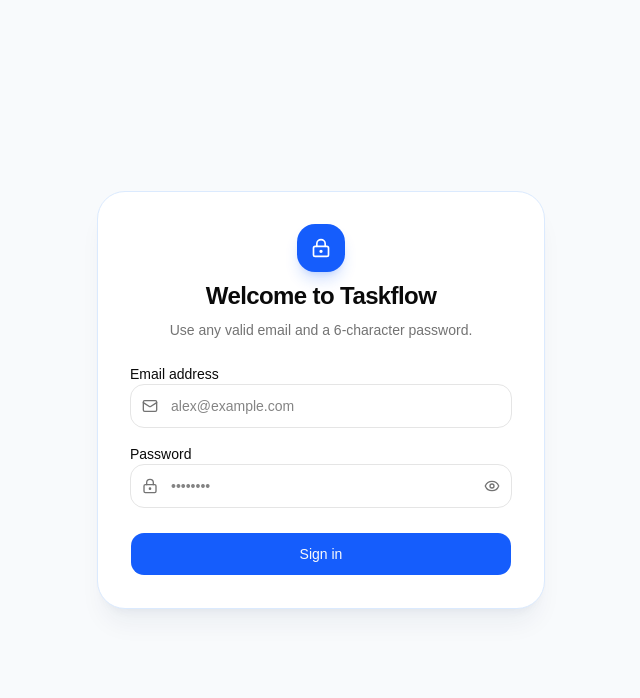
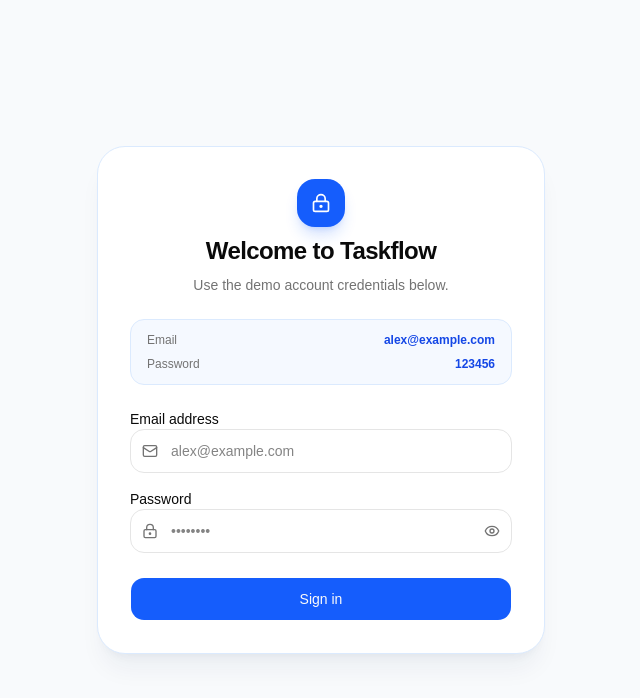
Before and after one commit to SaradBhatta12/task-management-dashboard, a Next.js app: page /login in a window 1280 px wide. Shown: the top 698 px of the page, without its empty margins (319-959 px from the left). Built offline with nearby package versions, Linux system fonts and the light colour scheme; no server answers.

Commit message:
feat: demo cred set

```diff
--- a/src/constants/index.ts
+++ b/src/constants/index.ts
@@ -2,3 +2,10 @@
 
 export const TASK_STATUSES: TaskStatus[] = ["todo", "in-progress", "done"]
 export const TASK_PRIORITIES: TaskPriority[] = ["low", "medium", "high"]
+
+export const DEMO_CREDENTIALS = {
+  email: "alex@example.com",
+  password: "123456",
+} as const
+
+export const DEMO_AUTH_TOKEN = "taskflow-demo-session"
--- a/src/features/auth/LoginForm.tsx
+++ b/src/features/auth/LoginForm.tsx
@@ -5,6 +5,7 @@
 import { useEffect, useState, type FormEvent } from "react"
 
 import { Button } from "@/components/ui/button"
+import { DEMO_AUTH_TOKEN, DEMO_CREDENTIALS } from "@/constants"
 import { setCredentials } from "@/features/auth/authSlice"
 import { validateLogin, type LoginErrors, type LoginInput } from "@/lib/validations/loginSchema"
 import { useAppDispatch, useAppSelector } from "@/store/hooks"
@@ -18,7 +19,10 @@
 export function LoginForm() {
   const router = useRouter()
   const dispatch = useAppDispatch()
-  const isAuthenticated = useAppSelector((state) => Boolean(state.auth.token))
+  const isAuthenticated = useAppSelector(
+    (state) =>
+      state.auth.token === DEMO_AUTH_TOKEN && state.auth.user?.email === DEMO_CREDENTIALS.email,
+  )
   const [values, setValues] = useState(initialValues)
   const [errors, setErrors] = useState<LoginErrors>({})
   const [showPassword, setShowPassword] = useState(false)
@@ -59,7 +63,7 @@
           name: displayName || "Taskflow User",
           email: values.email,
         },
-        token: `mock-token-${Date.now()}`,
+        token: DEMO_AUTH_TOKEN,
       }),
     )
 
@@ -77,8 +81,21 @@
           <LockKeyhole className="size-5" />
         </span>
         <h1 className="text-2xl font-bold tracking-tight">Welcome to Taskflow</h1>
-        <p className="text-sm text-muted-foreground">
-          Use any valid email and a 6-character password.
+        <p className="text-sm text-muted-foreground">Use the demo account credentials below.</p>
+      </div>
+
+      <div className="rounded-xl border border-blue-100 bg-blue-50/60 px-4 py-3 text-xs dark:border-blue-950 dark:bg-blue-950/20">
+        <p className="flex items-center justify-between gap-4">
+          <span className="text-muted-foreground">Email</span>
+          <span className="font-semibold text-blue-700 dark:text-blue-300">
+            {DEMO_CREDENTIALS.email}
+          </span>
+        </p>
+        <p className="mt-2 flex items-center justify-between gap-4">
+          <span className="text-muted-foreground">Password</span>
+          <span className="font-semibold text-blue-700 dark:text-blue-300">
+            {DEMO_CREDENTIALS.password}
+          </span>
         </p>
       </div>
 
--- a/src/features/auth/ProtectedRoute.tsx
+++ b/src/features/auth/ProtectedRoute.tsx
@@ -3,11 +3,15 @@
 import { useRouter } from "next/navigation"
 import { useEffect, type ReactNode } from "react"
 
+import { DEMO_AUTH_TOKEN, DEMO_CREDENTIALS } from "@/constants"
 import { useAppSelector } from "@/store/hooks"
 
 export function ProtectedRoute({ children }: { children: ReactNode }) {
   const router = useRouter()
-  const isAuthenticated = useAppSelector((state) => Boolean(state.auth.token))
+  const isAuthenticated = useAppSelector(
+    (state) =>
+      state.auth.token === DEMO_AUTH_TOKEN && state.auth.user?.email === DEMO_CREDENTIALS.email,
+  )
 
   useEffect(() => {
     if (!isAuthenticated) {
--- a/src/lib/validations/loginSchema.ts
+++ b/src/lib/validations/loginSchema.ts
@@ -1,3 +1,5 @@
+import { DEMO_CREDENTIALS } from "@/constants"
+
 export type LoginInput = {
   email: string
   password: string
@@ -8,12 +10,12 @@
 export function validateLogin(values: LoginInput): LoginErrors {
   const errors: LoginErrors = {}
 
-  if (!/^\S+@\S+\.\S+$/.test(values.email)) {
-    errors.email = "Enter a valid email address"
+  if (values.email !== DEMO_CREDENTIALS.email) {
+    errors.email = "Email does not match the demo account"
   }
 
-  if (values.password.length < 6) {
-    errors.password = "Password must be at least 6 characters"
+  if (values.password !== DEMO_CREDENTIALS.password) {
+    errors.password = "Password does not match the demo account"
   }
 
   return errors
```
Also changed, not shown: 1 other file (tests, documents, lock files or other folders).
